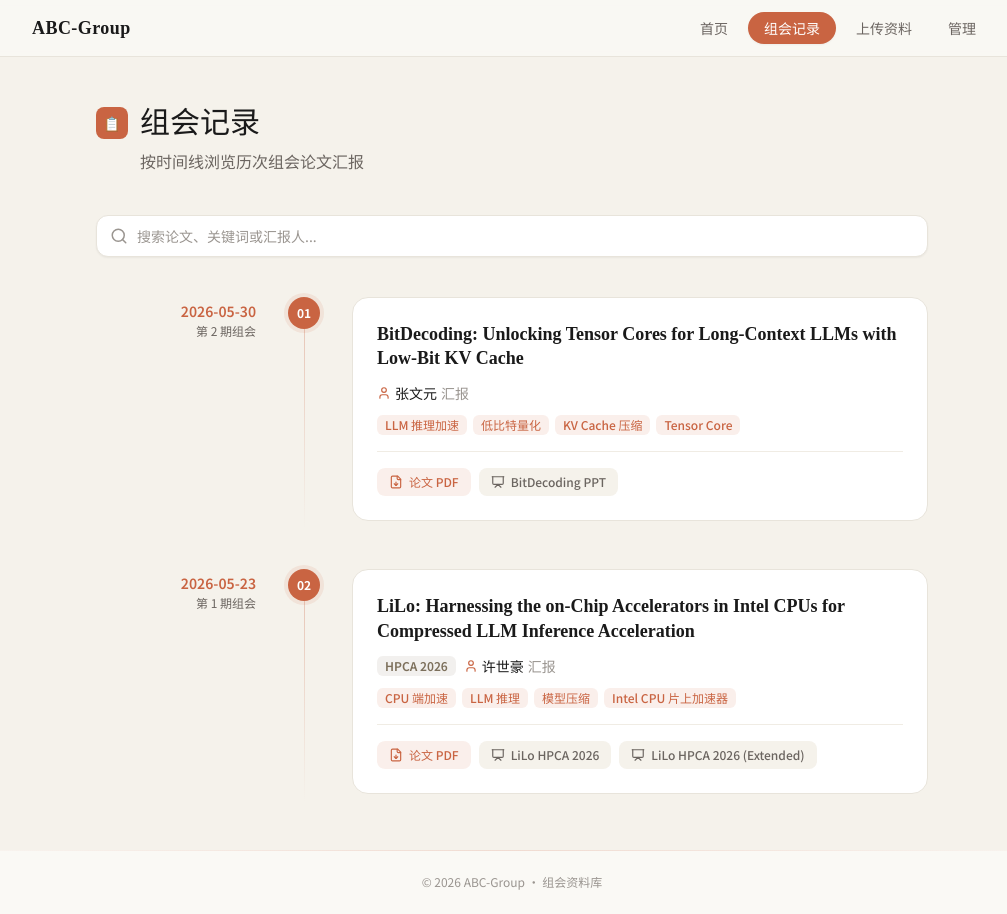
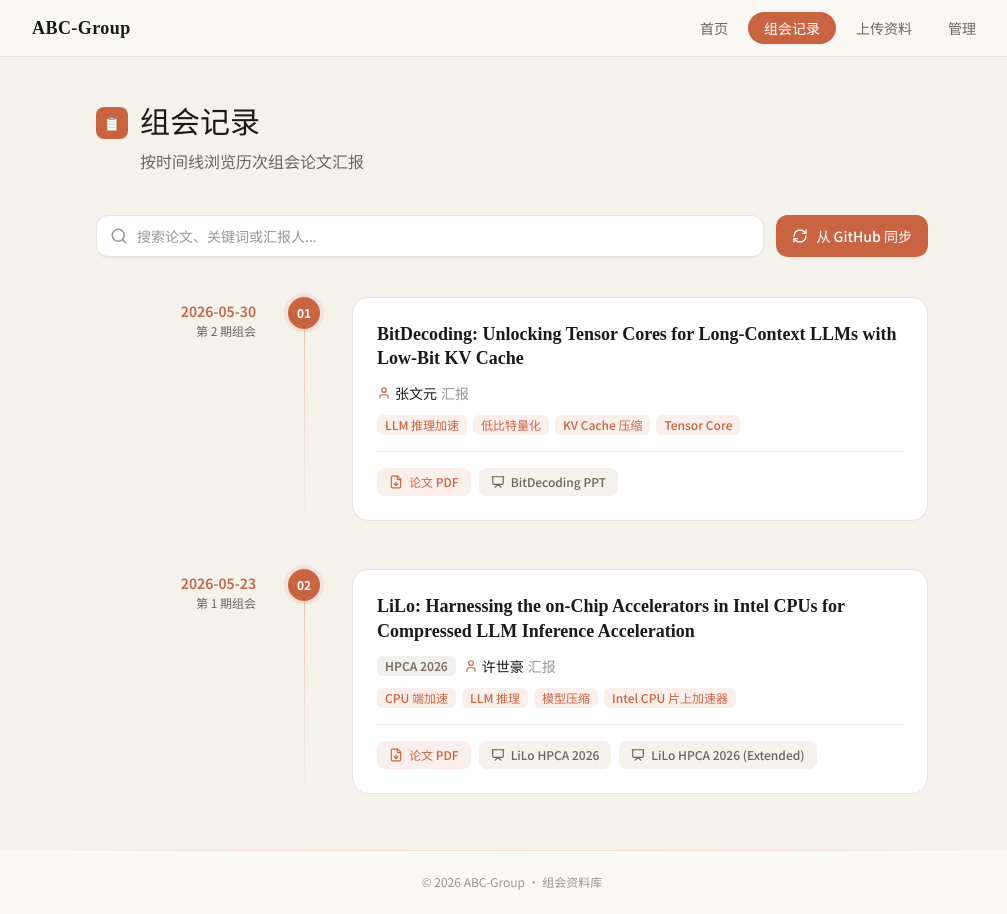
Before and after one commit to zwy522/ABC-group, a React (Vite) app in the folder website/: page /ABC-group/meetings in a window 1280 px wide. Shown: the whole page, without its empty margins (128-1135 px from the left). Built offline with nearby package versions, Linux system fonts and the light colour scheme.

Commit message:
feat: update website source files for interactive features

```diff
--- a/website/src/pages/Meetings.tsx
+++ b/website/src/pages/Meetings.tsx
@@ -1,8 +1,9 @@
-import { useState } from 'react';
-import { Search, Calendar } from 'lucide-react';
+import { useState, useEffect } from 'react';
+import { Search, Calendar, RefreshCw, Loader2 } from 'lucide-react';
 import meetingsData from '@/data/meetings.json';
 import PaperCard from '@/components/PaperCard';
 import { useScrollReveal } from '@/hooks/useScrollReveal';
+import { discoverMeetings, type MeetingData } from '@/services/github';
 
 interface Paper {
   id: string;
@@ -21,23 +22,20 @@ interface Meeting {
   papers: Paper[];
 }
 
-function TimelineNode({ meeting, index }: { meeting: Meeting; index: number }) {
+function TimelineNode({ meeting, index }: { meeting: Meeting | MeetingData; index: number }) {
   const revealRef = useScrollReveal();
-
   return (
     <div ref={revealRef} className="relative flex gap-6 md:gap-8 pb-10 last:pb-0">
       <div className="hidden md:flex md:w-40 shrink-0 flex-col items-end pt-1">
         <span className="text-sm font-semibold text-[#c96442]">{meeting.date}</span>
         <span className="mt-0.5 text-xs text-[#6b6560]">{meeting.title}</span>
       </div>
-
       <div className="relative flex flex-col items-center">
         <div className="flex h-8 w-8 items-center justify-center rounded-full bg-[#c96442] text-white text-xs font-bold ring-4 ring-[#c96442]/10">
           {String(index + 1).padStart(2, '0')}
         </div>
         <div className="w-px flex-1 bg-gradient-to-b from-[#c96442]/30 to-transparent" />
       </div>
-
       <div className="flex-1 pb-2">
         <div className="mb-3 md:hidden flex items-center gap-2">
           <Calendar size={14} className="text-[#c96442]" />
@@ -64,13 +62,20 @@ function TimelineNode({ meeting, index }: { meeting: Meeting; index: number }) {
 
 export default function Meetings() {
   const [filter, setFilter] = useState('');
+  const [liveMeetings, setLiveMeetings] = useState<MeetingData[]>([]);
+  const [loading, setLoading] = useState(false);
+  const [useLiveData, setUseLiveData] = useState(false);
 
-  const meetings: Meeting[] = [...meetingsData.meetings].sort(
+  // 静态数据
+  const staticMeetings: Meeting[] = [...meetingsData.meetings].sort(
     (a, b) => new Date(b.date).getTime() - new Date(a.date).getTime()
   );
 
+  // 当前使用的数据
+  const currentMeetings = useLiveData ? liveMeetings : staticMeetings;
+
   const filtered = filter.trim()
-    ? meetings
+    ? currentMeetings
         .map((m) => ({
           ...m,
           papers: m.papers.filter(
@@ -83,7 +88,27 @@ export default function Meetings() {
           ),
         }))
         .filter((m) => m.papers.length > 0)
-    : meetings;
+    : currentMeetings;
+
+  // 从 GitHub 自动同步
+  const handleSync = async () => {
+    setLoading(true);
+    try {
+      const meetings = await discoverMeetings();
+      setLiveMeetings(meetings);
+      setUseLiveData(true);
+    } catch (err) {
+      console.error(err);
+    } finally {
+      setLoading(false);
+    }
+  };
+
+  // 切换回静态数据
+  const handleReset = () => {
+    setUseLiveData(false);
+    setLiveMeetings([]);
+  };
 
   return (
     <div className="max-w-4xl mx-auto px-4 sm:px-6 lg:px-8 py-12">
@@ -99,7 +124,9 @@ export default function Meetings() {
         <p className="text-[#6b6560] ml-11">按时间线浏览历次组会论文汇报</p>
       </div>
 
-      <div className="relative mb-10">
+      {/* 搜索和同步 */}
+      <div className="flex flex-col sm:flex-row gap-3 mb-10">
+        <div className="relative flex-1">
           <Search
             size={18}
             className="absolute left-3.5 top-1/2 -translate-y-1/2 text-[#9a9590]"
@@ -112,6 +139,35 @@ export default function Meetings() {
             className="w-full rounded-xl border border-[#e8e4db] bg-white py-2.5 pl-10 pr-4 text-sm text-[#1a1a1a] placeholder-[#9a9590] outline-none transition-all focus:border-[#c96442]/40 focus:ring-2 focus:ring-[#c96442]/10 shadow-sm"
           />
         </div>
+        <div className="flex gap-2">
+          <button
+            onClick={handleSync}
+            disabled={loading}
+            className="inline-flex items-center gap-2 rounded-xl bg-[#c96442] px-4 py-2.5 text-sm font-medium text-white shadow-sm transition-all hover:bg-[#b5573a] disabled:opacity-50 disabled:cursor-not-allowed"
+          >
+            {loading ? (
+              <Loader2 size={16} className="animate-spin" />
+            ) : (
+              <RefreshCw size={16} />
+            )}
+            {loading ? "同步中..." : "从 GitHub 同步"}
+          </button>
+          {useLiveData && (
+            <button
+              onClick={handleReset}
+              className="inline-flex items-center gap-2 rounded-xl border border-[#e8e4db] bg-white px-4 py-2.5 text-sm font-medium text-[#6b6560] transition-all hover:bg-[#f0ece4]"
+            >
+              恢复默认
+            </button>
+          )}
+        </div>
+      </div>
+
+      {useLiveData && (
+        <div className="mb-6 rounded-xl bg-green-50 border border-green-200 px-4 py-3 text-sm text-green-700">
+          已从 GitHub 仓库自动同步 {liveMeetings.length} 期组会数据（实时读取仓库文件夹结构）
+        </div>
+      )}
 
       {filtered.length > 0 ? (
         <div className="relative">
```
Lines whose indentation alone changed are shown as unchanged.
